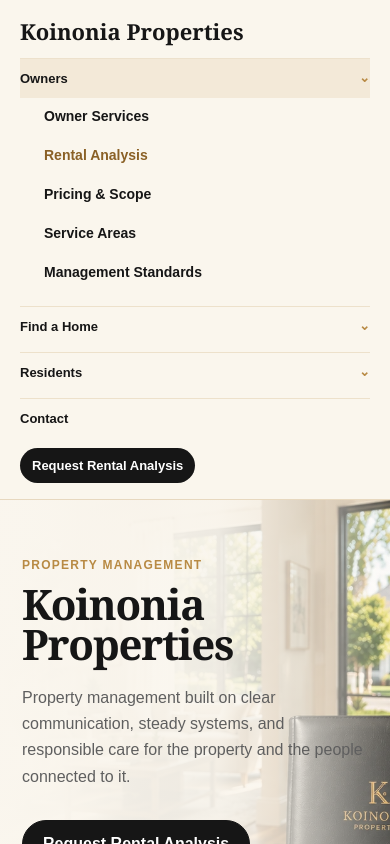
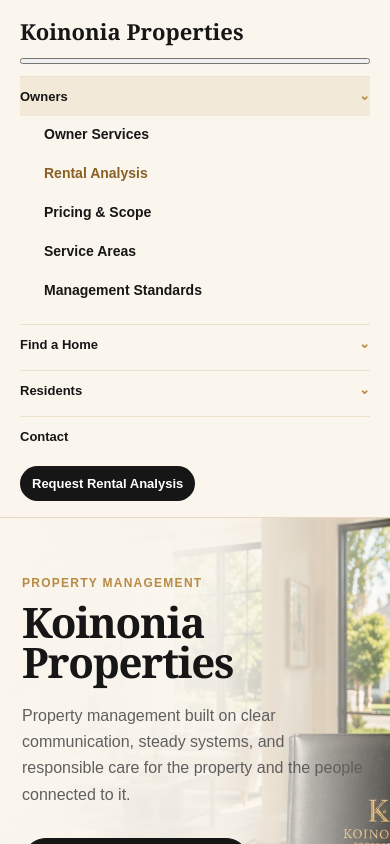
Before and after one commit to KoinoniaTransactions/Reynalds-OS, a Next.js app in the folder apps/properties-web/: page / in a window 390 px wide. Both pictures are taken after a click on the heading "Owners". Shown: the top 844 px of the page. Built offline with nearby package versions, Linux system fonts and the light colour scheme; no server answers.

Commit message:
feat(properties): add mobile navigation toggle

```diff
--- a/apps/properties-web/components/site/PropertiesNav/PropertiesNav.tsx
+++ b/apps/properties-web/components/site/PropertiesNav/PropertiesNav.tsx
@@ -1,3 +1,7 @@
+"use client";
+
+import { useState } from "react";
+
 const ownerLinks = [
   { label: "Owner Services", href: "/owners" },
   { label: "Rental Analysis", href: "/rental-analysis", emphasis: true },
@@ -27,9 +31,10 @@ type NavGroupProps = {
     href: string;
     emphasis?: boolean;
   }[];
+  onNavigate?: () => void;
 };
 
-function NavGroup({ label, links }: NavGroupProps) {
+function NavGroup({ label, links, onNavigate }: NavGroupProps) {
   return (
     <details className="koinonia-property-nav-group">
       <summary>{label}</summary>
@@ -39,6 +44,7 @@ function NavGroup({ label, links }: NavGroupProps) {
             className={link.emphasis ? "emphasis" : undefined}
             href={link.href}
             key={`${label}-${link.href}-${link.label}`}
+            onClick={() => onNavigate?.()}
           >
             {link.label}
           </a>
@@ -49,25 +55,73 @@ function NavGroup({ label, links }: NavGroupProps) {
 }
 
 export function PropertiesNav() {
+  const [mobileOpen, setMobileOpen] = useState(false);
+
+  const closeMobileMenu = () => {
+    setMobileOpen(false);
+  };
+
   return (
     <nav
       className="koinonia-property-nav"
       aria-label="Koinonia Properties navigation"
     >
-      <a className="koinonia-property-brand" href="/">
+      <a
+        className="koinonia-property-brand"
+        href="/"
+        onClick={closeMobileMenu}
+      >
         Koinonia Properties
       </a>
 
-      <div className="koinonia-property-nav-links">
-        <NavGroup label="Owners" links={ownerLinks} />
-        <NavGroup label="Find a Home" links={renterLinks} />
-        <NavGroup label="Residents" links={residentLinks} />
+      <button
+        aria-controls="koinonia-property-navigation-menu"
+        aria-expanded={mobileOpen}
+        aria-label={mobileOpen ? "Close navigation menu" : "Open navigation menu"}
+        className="koinonia-property-nav-toggle"
+        onClick={() => setMobileOpen((open) => !open)}
+        type="button"
+      >
+        <span className="koinonia-property-nav-toggle-icon" aria-hidden="true">
+          <span />
+          <span />
+          <span />
+        </span>
+      </button>
 
-        <a className="koinonia-property-nav-contact" href="/contact">
+      <div
+        className={`koinonia-property-nav-links${mobileOpen ? " is-open" : ""}`}
+        id="koinonia-property-navigation-menu"
+      >
+        <NavGroup
+          label="Owners"
+          links={ownerLinks}
+          onNavigate={closeMobileMenu}
+        />
+        <NavGroup
+          label="Find a Home"
+          links={renterLinks}
+          onNavigate={closeMobileMenu}
+        />
+        <NavGroup
+          label="Residents"
+          links={residentLinks}
+          onNavigate={closeMobileMenu}
+        />
+
+        <a
+          className="koinonia-property-nav-contact"
+          href="/contact"
+          onClick={closeMobileMenu}
+        >
           Contact
         </a>
 
-        <a className="koinonia-property-nav-cta" href="/rental-analysis">
+        <a
+          className="koinonia-property-nav-cta"
+          href="/rental-analysis"
+          onClick={closeMobileMenu}
+        >
           Request Rental Analysis
         </a>
       </div>
```
